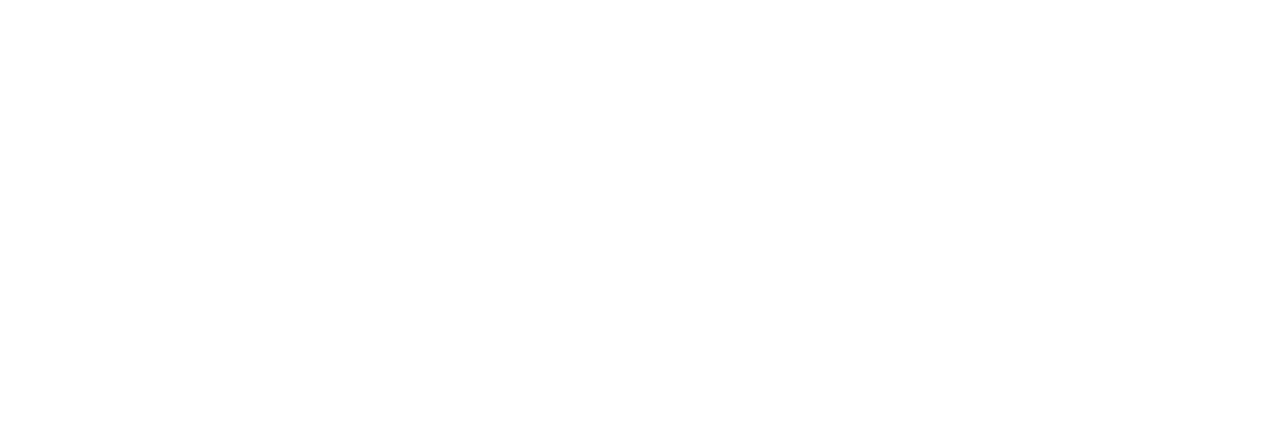
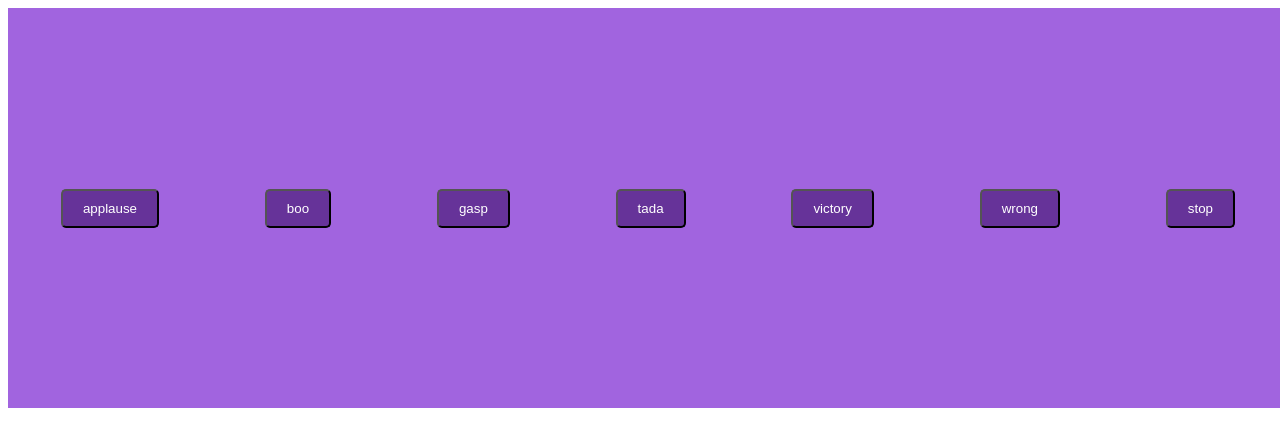
Before and after one commit to acciojob/Soundbar-UtsavKumar126, a website: page main.html in a window 1280 px wide. Drawn offline with Linux system fonts and the light colour scheme.

Commit message:
created a submission

```diff
--- a/main.html
+++ b/main.html
@@ -8,6 +8,15 @@
 
 <body>
 	<!-- the entire body must be written by student -->
+	<section id="buttons">
+	<button class="btn">applause</button>
+	<button class="btn">boo</button>
+	<button class="btn">gasp</button>
+	<button class="btn">tada</button>
+	<button class="btn">victory</button>
+	<button class="btn">wrong</button>
+	<button class="stop">stop</button>
+	</section>
     <script type="text/javascript" src="./script.js">
 </script>
 
--- a/script.js
+++ b/script.js
@@ -1 +1,15 @@
 //your JS code here. If required.
+let buttons=document.getElementsByClassName("btn");
+let sound='';
+for(let i=0;i<buttons.length;i++){
+	buttons[i].addEventListener("click",(event)=>{
+		let text=event.target.textContent;
+		sound=new Audio(`./sound/${text}`);
+		sound.play();
+	})
+}
+let stop=document.getElementsByClassName("stop")[0];
+stop.addEventListener("click",stopmusic);
+function stopmusic() {
+	sound.pause();
+}
--- a/styles.css
+++ b/styles.css
@@ -1 +1,23 @@
 /*  your css code here. If applicable */
+.btn{
+	background-color:#663399;
+	color:white;
+	padding:10px 20px;
+	border-radius:5px;
+	margin:5px;
+}
+.stop{
+	background-color:#663399;
+	color:white;
+	padding:10px 20px;
+	border-radius:5px;
+	margin:5px
+}
+#buttons{
+	display:flex;
+	justify-content:space-around;
+	align-items:center;
+	background-color:#A164DF;
+	width:100vw;
+	height:50vh;
+}
```
